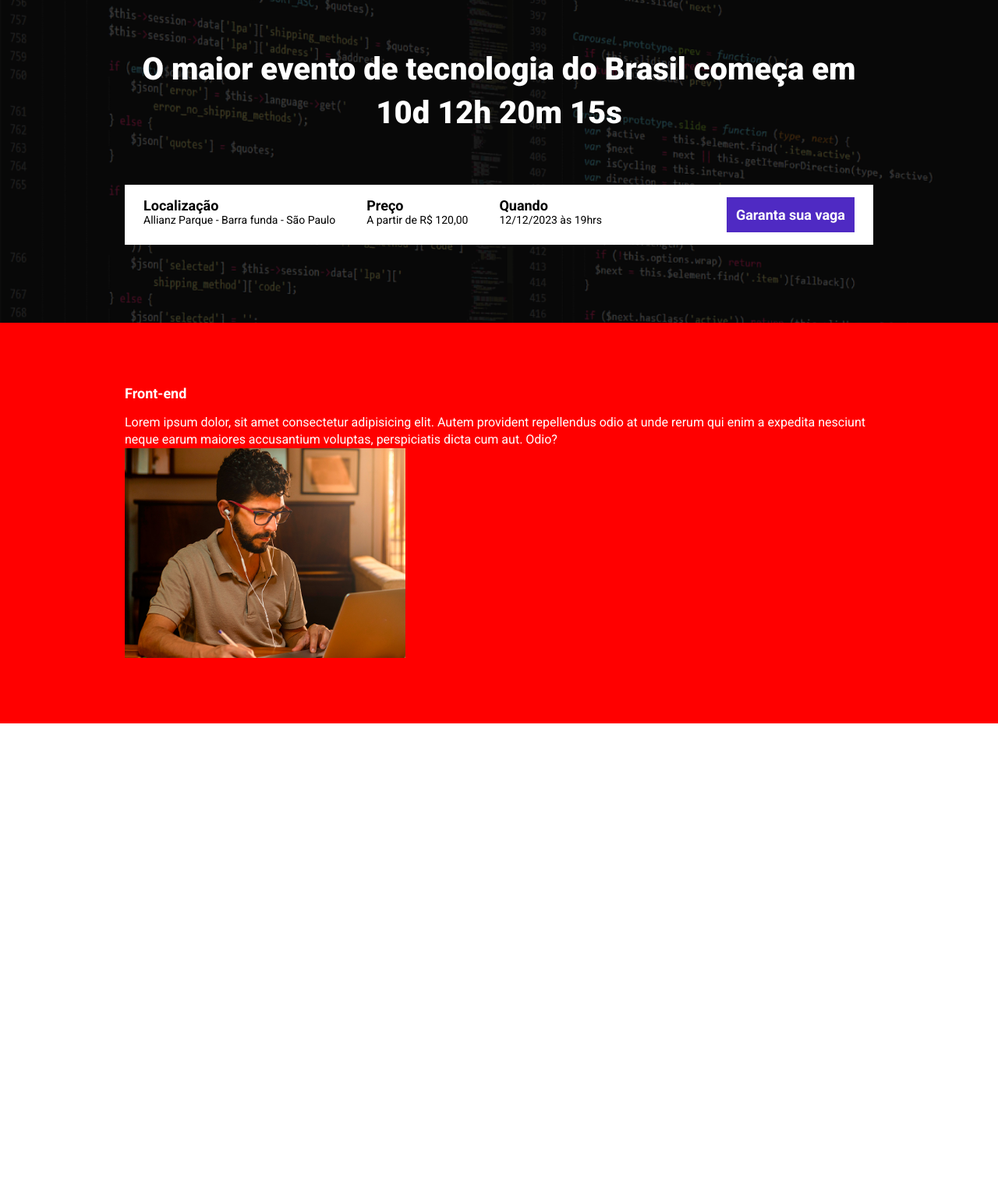
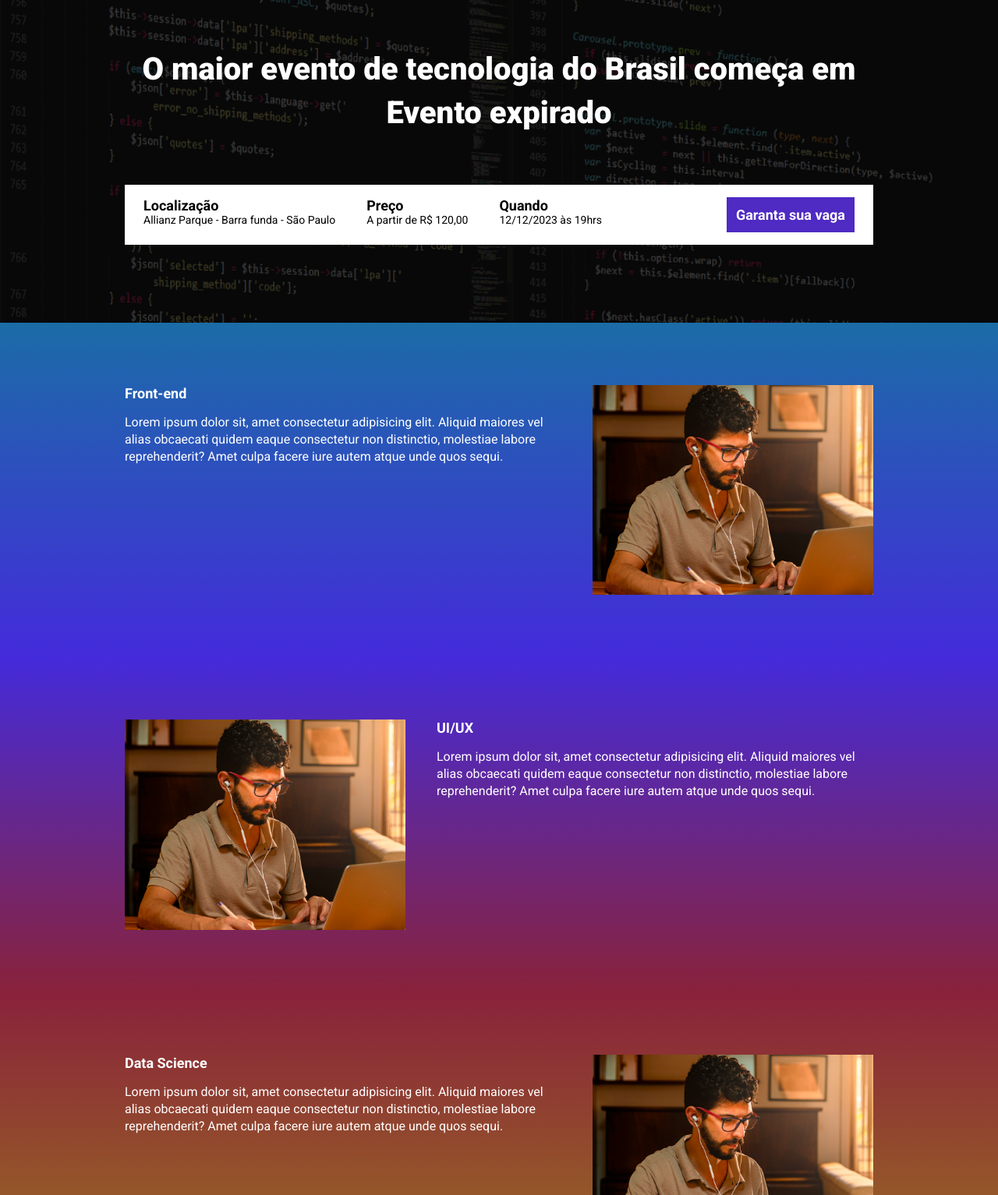
Before and after one commit to nanahmattos/ebac_tech_talks, a website built with Parcel: page src/index.html in a window 1280 px wide. Shown: the part 147-1680 px from the top of the page at 78% size. Before the commit the page ends 1075 px from the top, so only its background shows below. Built offline with nearby package versions, Linux system fonts and the light colour scheme.

Commit message:
finalizando projeto

```diff
--- a/package.json
+++ b/package.json
@@ -1,7 +1,7 @@
 {
   "name": "ebac_talks",
   "version": "1.0.0",
-  "main": "index.js",
+  "description": "",
   "scripts": {
     "dev": "parcel src/index.html src/styles/main.scss src/scripts/main.js",
     "build": "parcel build src/index.html",
--- a/src/index.html
+++ b/src/index.html
@@ -9,15 +9,15 @@
     <link rel="preconnect" href="https://fonts.gstatic.com" crossorigin>
     <link href="https://fonts.googleapis.com/css2?family=Roboto:wght@400;700;900&display=swap" rel="stylesheet">
     <link rel="stylesheet" href="./styles/main.scss">
+    <link rel="stylesheet" href="https://unpkg.com/aos@next/dist/aos.css" />
 </head>
 <body>
     <header class="hero">
         <div class="container">
             <img class="hero__logo" src="./images/ebac_logo.svg" alt="EBAC">
             <p class="hero__text">
-                O maior evento de tecnologia do Brasil começa em 10d 12h 20m 15s
+                O maior evento de tecnologia do Brasil começa em <span id="contador"></span>
             </p>
-
             <div class="infos-bar">
                 <ul class="infos-bar__infos">
                     <li class="infos-bar__infos__item">
@@ -40,18 +40,52 @@
         </div>
     </header>
 
-    <section class="event">
-        <div class="container">
-            <div class="event__detail">
-                <h2 class="event__detail__title">Front-end</h2>
-                <p class="event__detail__description">
-                    Lorem ipsum dolor, sit amet consectetur adipisicing elit. Autem provident repellendus odio at unde rerum qui enim a expedita nesciunt neque earum maiores accusantium voluptas, perspiciatis dicta cum aut. Odio?
+    <section class="event event--frontend" >
+        <div class="container" data-aos="fade-right">
+            <div class="event__details">
+                <h2 class="event__details__title">Front-end</h2>
+                <p class="event__details__description">
+                    Lorem ipsum dolor sit, amet consectetur adipisicing elit. Aliquid maiores vel alias obcaecati quidem eaque consectetur non distinctio, molestiae labore reprehenderit? Amet culpa facere iure autem atque unde quos sequi.
                 </p>
+            </div>
             <img class="event__image" src="./images/frontend.png" alt="Front-end">
         </div>
+    </section>
+    <section class="event event--ui-ux event--image-left" >
+        <div class="container" data-aos="fade-lefth">
+            <div class="event__details">
+                <h2 class="event__details__title">UI/UX</h2>
+                <p class="event__details__description">
+                    Lorem ipsum dolor sit, amet consectetur adipisicing elit. Aliquid maiores vel alias obcaecati quidem eaque consectetur non distinctio, molestiae labore reprehenderit? Amet culpa facere iure autem atque unde quos sequi.
+                </p>
+            </div>
+            <img class="event__image" src="./images/frontend.png" alt="Front-end">
+        </div>
+    </section>
+    <section class="event event--data-science">
+        <div class="container" data-aos="fade-right">
+            <div class="event__details">
+                <h2 class="event__details__title">Data Science</h2>
+                <p class="event__details__description">
+                    Lorem ipsum dolor sit, amet consectetur adipisicing elit. Aliquid maiores vel alias obcaecati quidem eaque consectetur non distinctio, molestiae labore reprehenderit? Amet culpa facere iure autem atque unde quos sequi.
+                </p>
+            </div>
+            <img class="event__image" src="./images/frontend.png" alt="Front-end">
+        </div>
+    </section>
+    <section class="event event--backend event--image-left">
+        <div class="container" data-aos="fade-lefth">
+            <div class="event__details">
+                <h2 class="event__details__title">Back-end</h2>
+                <p class="event__details__description">
+                    Lorem ipsum dolor sit, amet consectetur adipisicing elit. Aliquid maiores vel alias obcaecati quidem eaque consectetur non distinctio, molestiae labore reprehenderit? Amet culpa facere iure autem atque unde quos sequi.
+                </p>
+            </div>
+            <img class="event__image" src="./images/frontend.png" alt="Front-end">
         </div>
     </section>
 
+    <script src="https://unpkg.com/aos@next/dist/aos.js"></script>
     <script src="scripts/main.js"></script>
 </body>
 </html>
--- a/src/scripts/main.js
+++ b/src/scripts/main.js
@@ -1 +1,27 @@
-console.log('Olá, mundo !');
+AOS.init();
+
+const dataDoEvento = new Date("Dec 12, 2022 19:00:00");
+const timeStampDoEvento = dataDoEvento.getTime();
+
+const contaAsHoras = setInterval(function() {
+    const agora = new Date();
+    const timeStampAtual = agora.getTime();
+
+    const distanciaAteOEvento = timeStampDoEvento - timeStampAtual;
+
+    const diaEmMs = 1000 * 60 * 60 * 24;
+    const horaEmMs = 1000 * 60 * 60;
+    const minutoEmMs = 1000 * 60;
+
+    const diasAteOEvento = Math.floor(distanciaAteOEvento / diaEmMs);
+    const horasAteOEvento = Math.floor((distanciaAteOEvento % diaEmMs) / horaEmMs);
+    const minutosAteOEvento = Math.floor((distanciaAteOEvento % horaEmMs) / minutoEmMs);
+    const segundosAteOEvento = Math.floor((distanciaAteOEvento % minutoEmMs) / 1000);
+
+    document.getElementById('contador').innerHTML = `${diasAteOEvento}d ${horasAteOEvento}h ${minutosAteOEvento}m ${segundosAteOEvento}s`;
+
+    if (distanciaAteOEvento < 0) {
+        clearInterval(contaAsHoras);
+        document.getElementById('contador').innerHTML = 'Evento expirado';
+    }
+}, 1000);
--- a/src/styles/_event.scss
+++ b/src/styles/_event.scss
@@ -1,16 +1,38 @@
+@use 'variables';
+
 .event {
     padding: 80px 0;
-    background-color: red;
+
+    &--frontend {
+        background-image: linear-gradient(variables.$blue1, variables.$blue2);
+    }
+    &--ui-ux {
+        background-image: linear-gradient(variables.$blue2, variables.$pink);
+    }
+    &--data-science {
+        background-image: linear-gradient(variables.$pink, variables.$yellow);
+    }
+    &--backend {
+        background-image: linear-gradient(variables.$yellow, variables.$pink);
+    }
+
+    &--image-left { //modificador de direção
+        .container {
+            flex-direction: row-reverse;
+        }
+    }
 
     .container {
         display: flex;
+        gap: 40px;
     }
 
     &__image {
         max-width: 360px;
     }
 
-    &__detail {
+    &__details {
+
         &__title {
             font-size: 18px;
             font-weight: bold;
@@ -21,4 +43,17 @@
             line-height: 22px;
         }
     }
+
+    @media (max-width: 640px) {
+        .container {
+            display: block;
+        }
+        &__image {
+            width: 100%;
+        }
+        &__details {
+            margin-right: 0;
+            margin-bottom: 16px;
+        }
+    }
 }
--- a/src/styles/_hero.scss
+++ b/src/styles/_hero.scss
@@ -1,3 +1,5 @@
+@use 'variables';
+
 .hero {
     padding-top: 64px;
     padding-bottom: 100px;
@@ -16,7 +18,7 @@
         left: 0;
         width: 100%;
         height: 100%;
-        background-color: #000;
+        background-color: variables.$secondaryTextColor;
         content: '';
         opacity: 0.7;
     }
--- /dev/null
+++ b/src/styles/_variables.scss
@@ -0,0 +1,8 @@
+$textColor: #fff;
+$secondaryTextColor: #000;
+
+$blue1: #1B6CA7;
+$blue2: #442BDB;
+$pink: #89223B;
+$yellow: #9C791D;
+$purple: #4F2AC3;
--- a/src/styles/components/_buttons.scss
+++ b/src/styles/components/_buttons.scss
@@ -1,3 +1,5 @@
+@use '../variables';
+
 .button {
     padding: 12px;
     font-size: 18px;
@@ -7,11 +9,11 @@
     white-space: nowrap; //quebrar ou nao a linha
 
     &--primary {
-        color: white;
-        background-color: #4f2ac3;
+        color: variables.$textColor;
+        background-color: variables.$purple;
     }
 
-    @media (max-width: 640px){
+    @media (max-width: 640px) {
         display: block;
         width: 100%;
     }
--- a/src/styles/components/_infos_bar.scss
+++ b/src/styles/components/_infos_bar.scss
@@ -1,10 +1,10 @@
+@use '../variables';
+
 .infos-bar {
     padding: 16px 24px;
-    background-color: #fff;
+    background-color: variables.$textColor;
     display: flex;
     justify-content: space-between;
-    position: relative;
-
 
     &__infos {
         display: flex;
@@ -12,14 +12,16 @@
 
         &__item {
             font-size: 14px;
-            color: #000;
+            color: variables.$secondaryTextColor;
 
             b {
-                color: #000;
+                color: variables.$secondaryTextColor;
                 font-size: 18px;
                 display: block;
             }
         }
+    }
+
     @media (max-width: 640px) {  //resolve scroll na horizontal.
         display: block;
 
@@ -31,10 +33,10 @@
             }
         }
     }
+
     @media (max-width: 1024px ){
         &__infos {
             gap: 16px;
         }
     }
 }
-}
--- a/src/styles/main.scss
+++ b/src/styles/main.scss
@@ -2,13 +2,14 @@
 @use 'components/infos_bar';
 @use 'components/buttons';
 @use 'event';
+@use 'variables';
 
 * {
     margin: 0;
     padding: 0;
     box-sizing: border-box;
     font-family: 'Roboto', sans-serif;
-    color: #fff;
+    color: variables.$textColor;
     list-style: none;
 }
 
```
Lines whose indentation alone changed are shown as unchanged.
